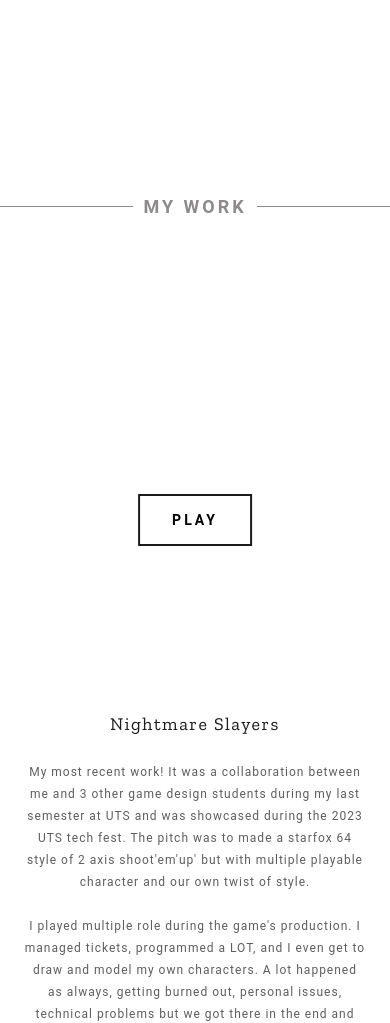
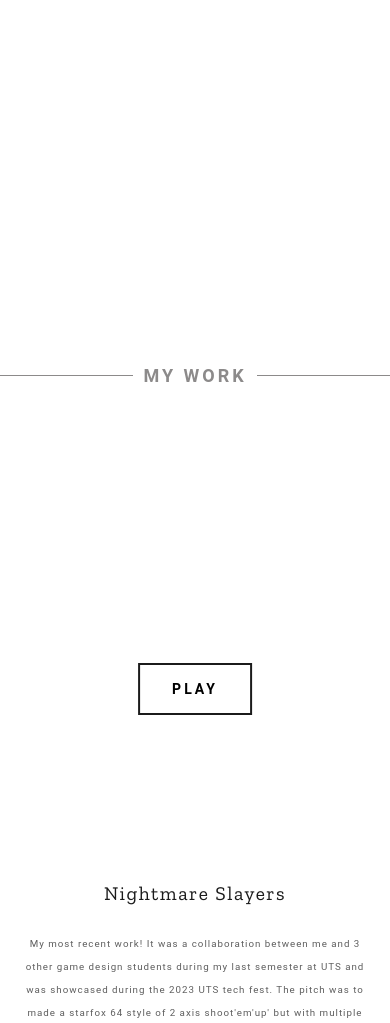
Before and after one commit to JKAmbe/JKAmbe.github.io, a plain HTML site: page index.html in a window 390 px wide. Shown: the part 1773-2796 px from the top of the page. Drawn offline with nearby package versions, Linux system fonts and the light colour scheme.

Commit message:
Size Adjusment

```diff
--- a/index.css
+++ b/index.css
@@ -158,7 +158,7 @@ img {
 }
 
 .list span {
-  font-size: 18px;
+  font-size: 1vw;
   font-weight: 400;
   font-family: 'Roboto', arial, sans-serif;
   letter-spacing: 1px;
@@ -172,10 +172,6 @@ img {
   left: 50%;
   top: 40%;
   transform: translate(-50%, -50%);
-}
-
-.game .list {
-  width: 480px;
 }
 
 ul {
@@ -231,7 +227,7 @@ h3 span {
 }
 
 .game .list {
-  width: 29vw;
+  width: 25vw;
 }
 
 .active>a {
@@ -241,7 +237,7 @@ h3 span {
 }
 
 #myWork {
-  height: 240vh;
+  height: 250vh;
 }
 
 a{
@@ -269,8 +265,82 @@ iframe {
 }
 @media screen and (max-width: 1500px) {
 
+
   #aboutMe{
-    height: 130vh;
+    height: 150vh;
+  }
+
+  .right {
+    float: none;
+    text-align-last: center;
+    text-align: center;
+  }
+
+  .left {
+    float: none;
+    text-align-last: center;
+    text-align: center;
+  }
+
+  .game .list {
+    width: fit-content;
+  }
+
+  .game {
+    height: 120vh;
+  }
+  iframe {
+    height: 50vh;
+    width: 60vw;
+  }
+
+  .itchioEmbed {
+    position: relative;
+    height: 50vh;
+    width: 60vw;
+    margin-left: auto;
+    margin-right: auto;
+  }
+  #myWork {
+    height: 390vh;
+  }
+
+  #aboutMe .left{
+    margin-left: auto;
+    margin-right: auto;
+    width: 40%;
+  }
+
+  #aboutMe .right{
+    width: 100%
+  }
+  .main {
+    padding-left: 220px;
+  }
+  .sidenav {
+    width: 220px;
+  }
+
+}
+@media screen and (max-width: 1000px) {
+
+  .sidenav {
+    padding-top: 88%;
+    width: 0px;
+  }
+
+
+  .list {
+    font-size: 5vw;
+    text-align: center;
+  }
+
+  .list span {
+    font-size: 2.5vw;
+  }
+
+  .main {
+    padding-left: 0px;
   }
 
   .right {
@@ -294,81 +364,6 @@ iframe {
   }
   iframe {
     height: 50vh;
-    width: 60vw;
-  }
-
-  .itchioEmbed {
-    position: relative;
-    height: 50vh;
-    width: 60vw;
-    margin-left: auto;
-    margin-right: auto;
-  }
-  #myWork {
-    height: 30vh;
-  }
-
-  #aboutMe .left{
-    margin-left: auto;
-    margin-right: auto;
-    width: 40%;
-  }
-
-  #aboutMe .right{
-    width: 100%
-  }
-  .main {
-    padding-left: 220px;
-  }
-  .sidenav {
-    width: 220px;
-  }
-}
-@media screen and (max-width: 1000px) {
-
-  .sidenav {
-    padding-top: 88%;
-    width: 0px;
-  }
-
-  .sidenav a {
-    font-size: 18px;
-  }
-
-  .list {
-    font-size: 18px;
-    text-align: center;
-  }
-
-  .list span {
-    font-size: 12px;
-  }
-
-  .main {
-    padding-left: 0px;
-  }
-
-  .right {
-    float: none;
-    text-align-last: center;
-    text-align: center;
-  }
-
-  .left {
-    float: none;
-    text-align-last: center;
-    text-align: center;
-  }
-
-  .game .list {
-    width: fit-content;
-  }
-
-  .game {
-    height: 90vh;
-  }
-  iframe {
-    height: 50vh;
     width: 100vw;
   }
 
@@ -378,7 +373,7 @@ iframe {
     width: 100vw;
   }
   #myWork {
-    height: 280vh;
+    height: 300vh;
   }
 
   #aboutMe .left{
```
